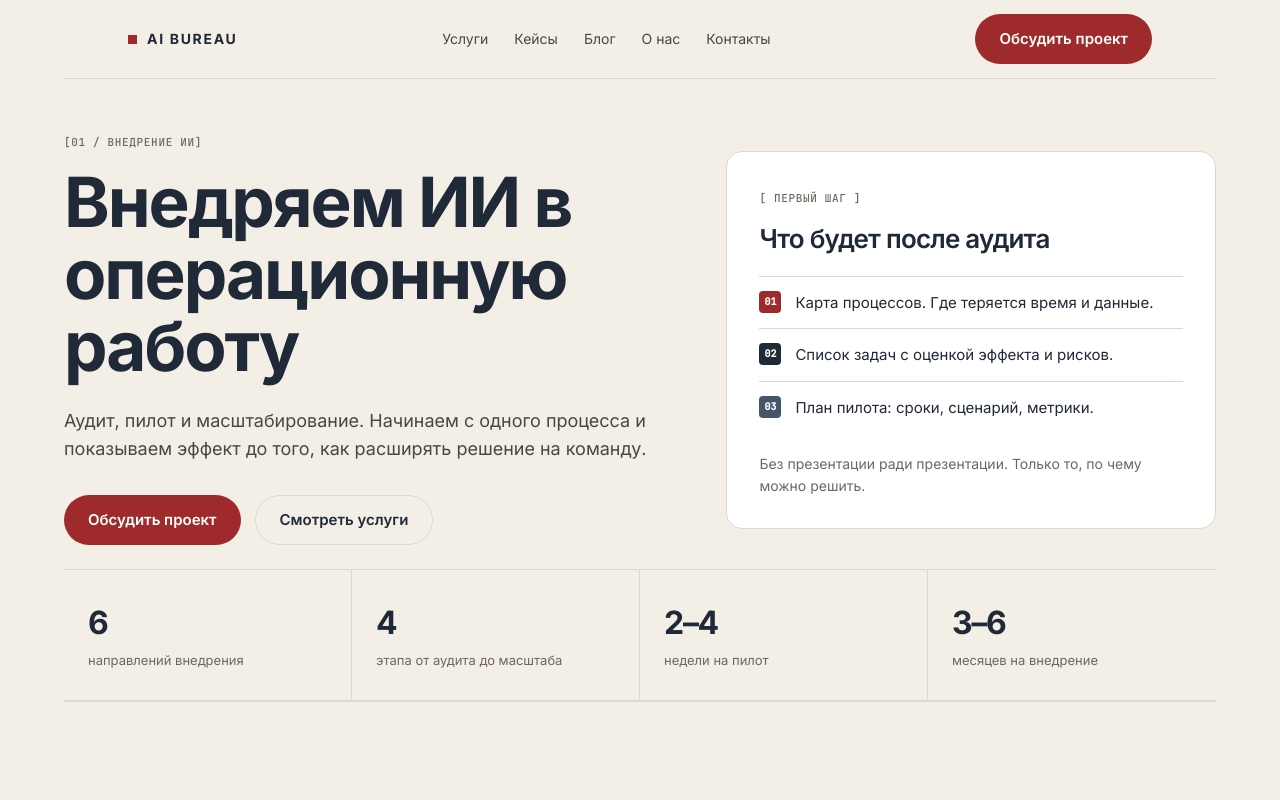
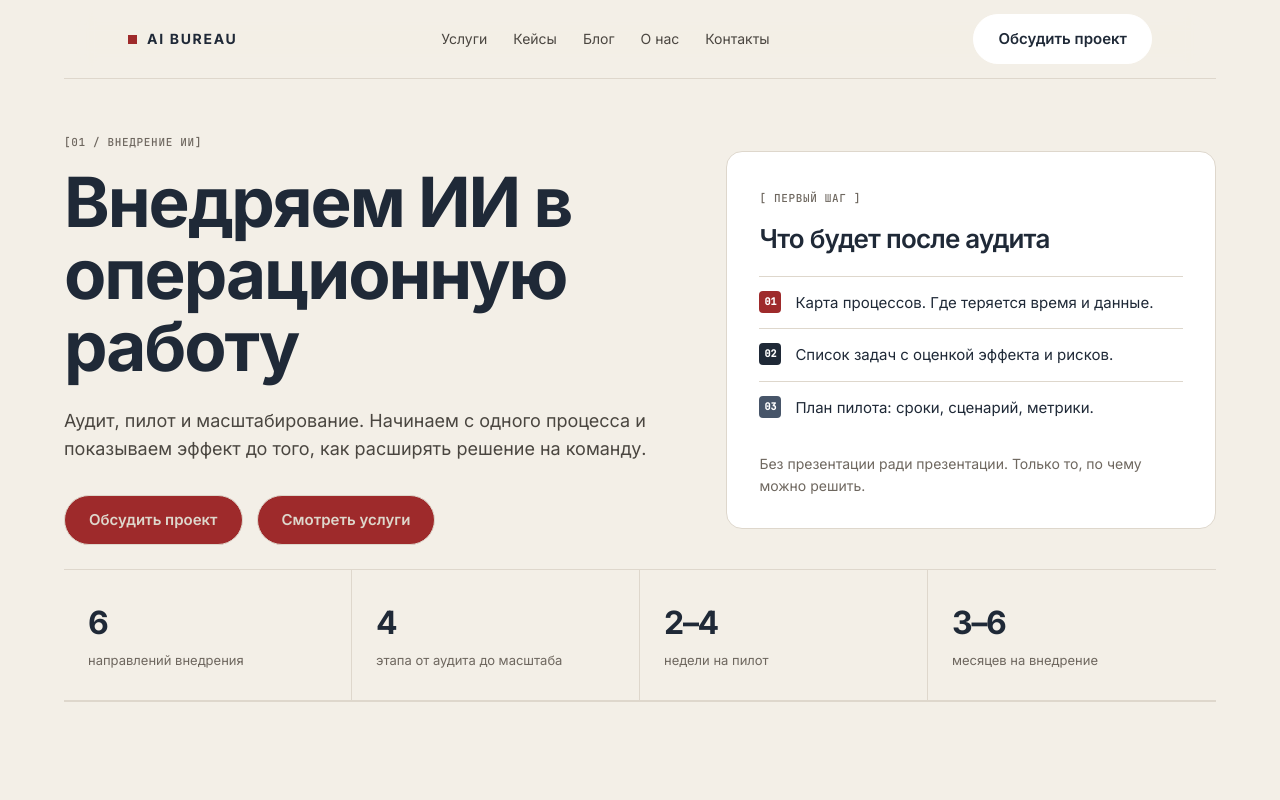
Before and after one commit to Erik03132/ai-bureau-web-finish, a plain HTML site: page index.html in a window 1280 px wide. In both pictures the pointer is over the link 1063 px from the left and 39 px from the top of the page. Shown: the top 800 px of the page. Drawn offline with Linux system fonts and the light colour scheme.

Commit message:
fix(buttons): unify .btn terracotta bg + beige text/border

```diff
--- a/index.html
+++ b/index.html
@@ -177,8 +177,9 @@ header.topbar{position:fixed;top:0;left:0;right:0;z-index:60;background:rgba(243
 body{padding-top:80px}
 [id]{scroll-margin-top:96px}
 /* CTA: основная кнопка Telegram — бежевая, а не терракотовая */
+.btn,.btn--signal{background:var(--signal,#9e2a2b);color:var(--line,#DED7CC);border:1px solid var(--line,#DED7CC)}
+.btn:hover,.btn--signal:hover{background:#fff;color:var(--ink,#1f2937);border-color:#fff}
 .cta .btn--signal{background:var(--signal,#9e2a2b);color:var(--line,#DED7CC);border-color:var(--line,#DED7CC)}
-.cta .btn--signal:hover{background:#fff;color:var(--ink,#1f2937)}
 /* подвал */
 footer{background:var(--surface,#fff);color:var(--ink,#1f2937);border-top:1px solid var(--line,#DED7CC);padding:56px 0 40px}
 footer .f-grid{display:grid;grid-template-columns:5fr 4fr 3fr;gap:56px 40px}
```
Also changed, not shown: author/index.html (+2 -1 lines), blog/index.html (+2 -1 lines), consent.html (+2 -1 lines), offer.html (+2 -1 lines), privacy.html (+2 -1 lines), services/ai-agents/index.html (+2 -1 lines), services/ai-audit/index.html (+2 -1 lines), services/chatbots/index.html (+2 -1 lines), services/document-automation/index.html (+2 -1 lines), services/private-models/index.html (+2 -1 lines), services/rag/index.html (+2 -1 lines).
